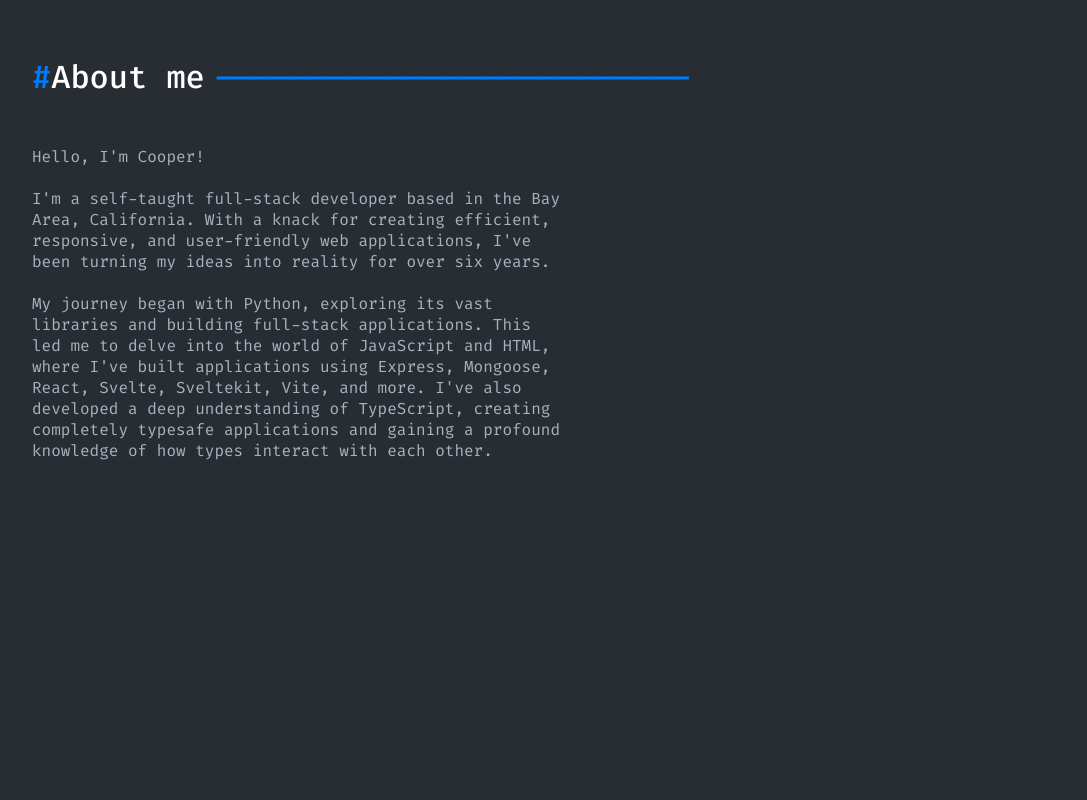
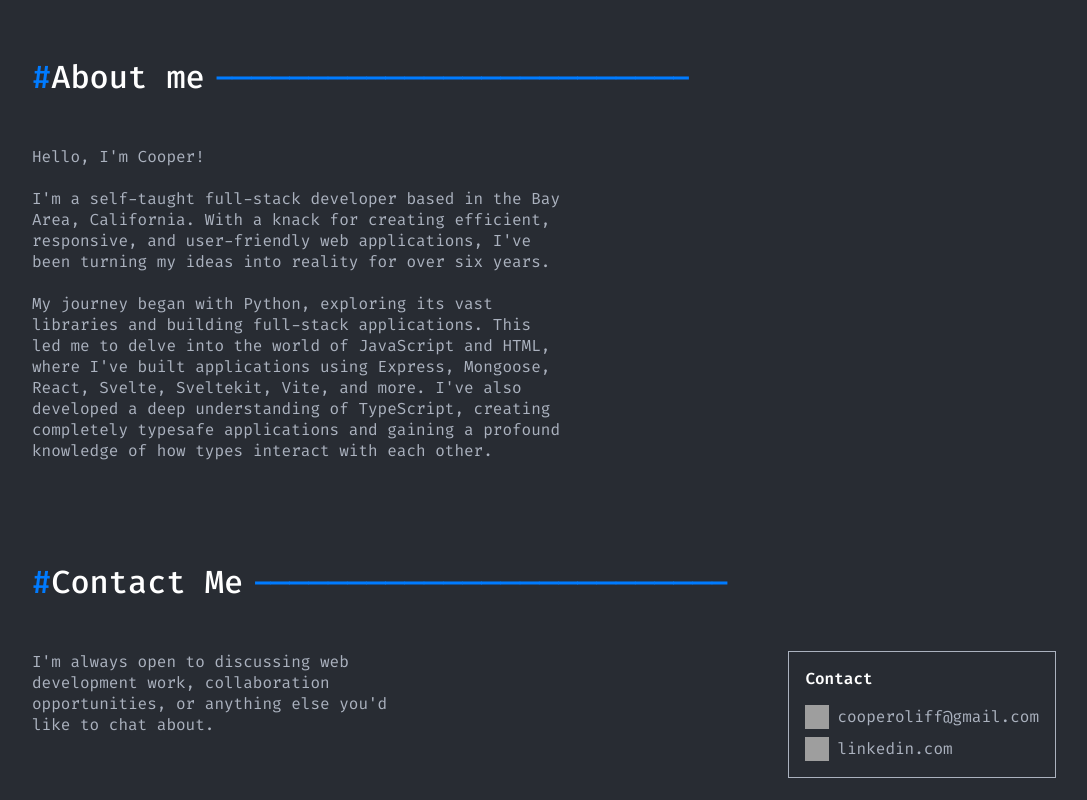
Before and after one commit to CoopTRUE/PortfolioV2, a SvelteKit app: page / in a window 1280 px wide. Shown: the part 2586-3386 px from the top of the page, without its empty margins (96-1183 px from the left). Before the commit the page ends 3147 px from the top, so only its background shows below. Built offline with nearby package versions, Linux system fonts and the light colour scheme; grey boxes are pictures that could not be loaded.

Commit message:
more accessibility work

```diff
--- a/src/routes/+layout.ts
+++ b/src/routes/+layout.ts
@@ -1,4 +1,4 @@
-// import { dev } from '$app/environment'
+import { dev } from '$app/environment'
 
 export const prerender = true
-// export const csr = dev
+export const csr = dev
--- a/src/routes/+page.svelte
+++ b/src/routes/+page.svelte
@@ -1,5 +1,6 @@
 <script>
   import AboutMe from './AboutMe.svelte'
+  import Contact from './Contact.svelte'
   import Hero from './Hero.svelte'
   import Projects from './Projects.svelte'
   import Quote from './Quote.svelte'
@@ -18,6 +19,7 @@
   <Projects />
   <Skills />
   <AboutMe />
+  <Contact />
 </main>
 
 <style lang="scss">
--- a/src/routes/Contact.svelte
+++ b/src/routes/Contact.svelte
@@ -1,3 +1,83 @@
 <section>
   <h2>Contact Me</h2>
+  <div class="content">
+    <p class="description">
+      I'm always open to discussing web development work, collaboration opportunities, or anything
+      else you'd like to chat about.
+    </p>
+    <div class="contacts-container">
+      <p class="title">Contact</p>
+      <address>
+        <ul class="contacts">
+          <li class="contact">
+            <a href="mailto:cooperoliff@gmail.com">
+              <img src="https://cdn.simpleicons.org/gmail" alt="Gmail icon" loading="lazy" />
+              <span>cooperoliff@gmail.com</span>
+            </a>
+          </li>
+          <li class="contact">
+            <a href="https://linkedin.com/in/cooper-oliff">
+              <img src="https://cdn.simpleicons.org/linkedin" alt="LinkedIn Icon" loading="lazy" />
+              <span>linkedin.com</span>
+            </a>
+          </li>
+        </ul>
+      </address>
+    </div>
+  </div>
 </section>
+
+<style lang="scss">
+  section {
+    width: 100%;
+  }
+  .content {
+    display: flex;
+    justify-content: space-between;
+    .description {
+      width: 40ch;
+    }
+  }
+
+  .contacts-container {
+    display: inline-block;
+    .title {
+      font-weight: 600;
+      color: white;
+      margin-bottom: 1rem;
+    }
+    .contacts {
+      display: flex;
+      flex-direction: column;
+      gap: 0.5rem;
+    }
+    padding: 1rem;
+    border: 1px solid var(--color-gray);
+  }
+  .contact a {
+    display: flex;
+    align-items: center;
+    gap: 0.5rem;
+    color: var(--color-gray);
+    text-decoration: none;
+    img {
+      width: 1.5rem;
+      height: 1.5rem;
+    }
+    ::after {
+      // cool underline effect
+      content: '';
+      display: block;
+      width: 0;
+      height: 2px;
+      background: var(--color-gray);
+      transition: width 0.3s;
+    }
+    &:hover,
+    &:focus {
+      ::after {
+        width: 100%;
+      }
+    }
+  }
+</style>
--- a/src/routes/Hero.svelte
+++ b/src/routes/Hero.svelte
@@ -9,7 +9,7 @@
     <p class="description">Crafting unique and innovative website experiences for all</p>
     <Link href="https://www.google.com">Contact Me</Link>
   </div>
-  <img class="headshot" src={headshot} alt="headshot" />
+  <img class="headshot" src={headshot} alt="Headshot of Cooper Oliff" />
 </section>
 
 <style lang="scss">
--- a/src/routes/Projects.svelte
+++ b/src/routes/Projects.svelte
@@ -7,11 +7,11 @@
   <h2>projects</h2>
   <div class="projects">
     {#each projects as { title, description, toolsUsed, link, src }}
-      <div class="project" aria-label={title}>
+      <div class="project" aria-labelledby="title">
         <img {src} alt={title} loading="lazy" />
         <p class="tools-used">{toolsUsed.join(', ')}</p>
         <div class="content">
-          <h3 class="title">{title}</h3>
+          <h3 class="title" id="title">{title}</h3>
           <p class="description">{description}</p>
           <Link href={link}>Live</Link>
         </div>
```
